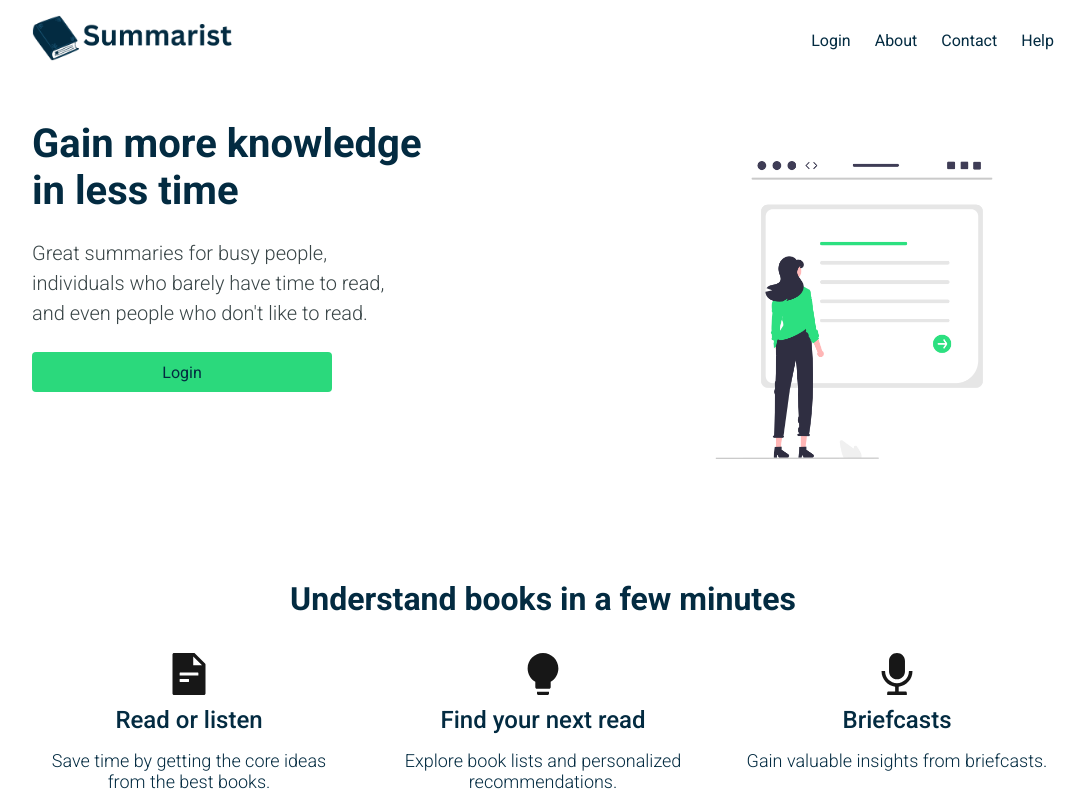
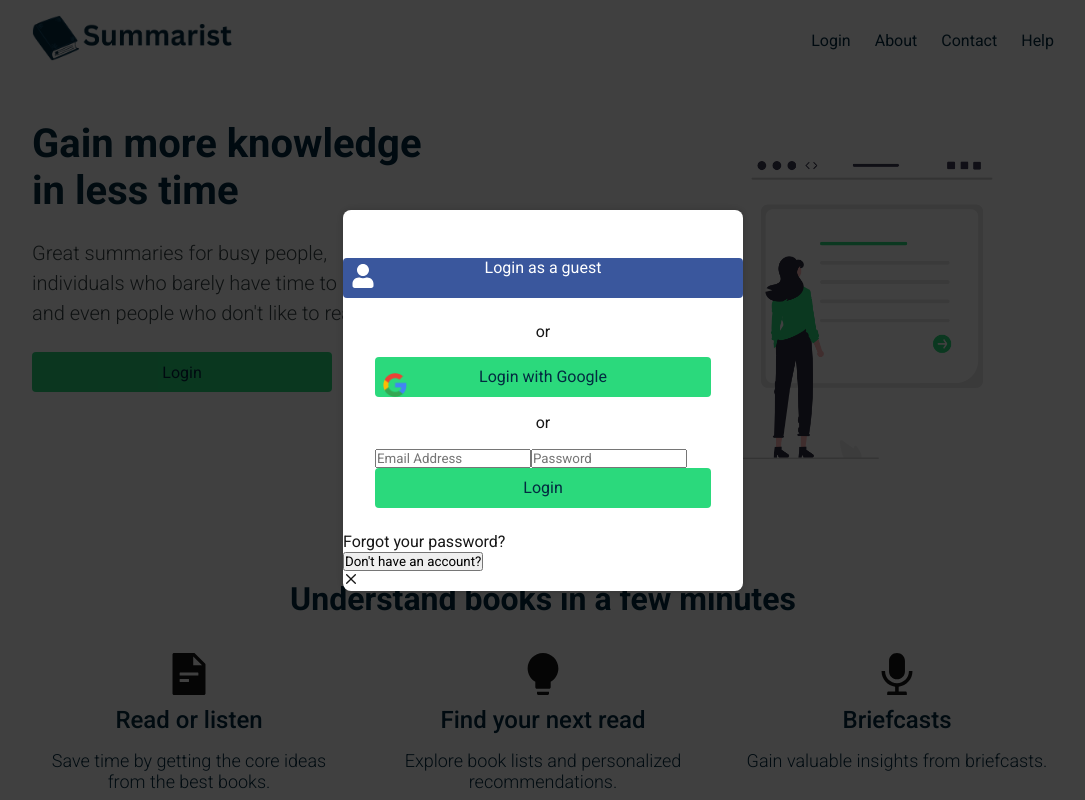
Before and after one commit to MarleMGN/advanced-virtual-internship, a Next.js app: page / in a window 1280 px wide. Shown: the top 800 px of the page, without its empty margins (97-1182 px from the left). Built offline with nearby package versions, Linux system fonts and the light colour scheme.

Commit message:
authenticator

```diff
--- a/src/app/page.tsx
+++ b/src/app/page.tsx
@@ -1,5 +1,6 @@
 import Image from "next/image";
 import styles from "./page.module.css";
+import Authentication from "@/components/authentication"
 import Landing from "@/components/landing"
 import Features from "@/components/features"
 import Reviews from "@/components/reviews"
@@ -8,6 +9,7 @@ import Numbers from "@/components/numbers"
 export default function Home() {
   return (
     <div>
+      <Authentication />
       <Landing />
       <Features />
       <Reviews />
--- /dev/null
+++ b/src/components/authentication.css
@@ -0,0 +1,88 @@
+.auth__wrapper {
+    position: fixed;
+    top: 0;
+    left: 0;
+    height: 100%;
+    background-color: rgba(0, 0, 0, .75);
+    display: flex;
+    justify-content: center;
+    align-items: center;
+    flex-direction: column;
+}
+
+.auth {
+    position: relative;
+    max-width: 400px;
+    background-color: #fff;
+    border-radius: 8px;
+    box-shadow: 0 0 10px rgba(0, 0, 0, 0.2);
+}
+
+.auth, .auth__wrapper {
+    width: 100%;
+    z-index: 9999;
+}
+
+.auth__content {
+    padding: 48px 32px 24px;
+    display: flex;
+    flex-direction: column;
+    align-items: center;
+}
+
+.auth__title {
+    text-align: center;
+    font-size: 20px;
+    margin-bottom: 24px;
+    font-weight: 700;
+    color: #032b41;
+}
+
+.guest__btn--wrapper {
+    background-color: #3a579d;
+    border-radius: 4px;
+    width: 100%;
+}
+
+.btn.guest__btn--wrapper {
+    position: absolute;
+    display: flex;
+    background-color: #3a579d;
+    color: #fff;
+    justify-content: center;
+}
+
+.google__icon--mask {
+    display: flex;
+    align-items: center;
+    justify-content: center;
+    width: 36px;
+    height: 36px;
+    border-radius: 4px;
+    position: absolute;
+    left: 2px;
+}
+
+.google__icon--mask img {
+    height: 24px;
+    width: 24px;
+}
+
+.google__btn--wrapper {
+    position: relative;
+}
+
+.guest__icon--mask {
+    background-color: transparent;
+}
+
+.guest__icon--mask svg {
+    width: 24px;
+    height: 24px;
+}
+
+.auth__separator {
+    margin: 16px 0;
+    display: flex;
+    align-items: center;
+}
--- /dev/null
+++ b/src/components/authentication.tsx
@@ -0,0 +1,48 @@
+import React from 'react'
+import './authentication.css'
+
+const authentication = () => {
+  return (
+    <>
+        <div className="auth__wrapper">
+            <div className="auth">
+                <div className="auth__content">
+                    <div className="auth__title">Log in to Summarist</div>
+                    <button className="btn guest__btn--wrapper">
+                        <figure className="google__icon--mask guest__icon--mask">
+                            <svg stroke="currentColor" fill="currentColor" strokeWidth="0" viewBox="0 0 448 512" height="1em" width="1em" xmlns="http://www.w3.org/2000/svg"><path d="M224 256c70.7 0 128-57.3 128-128S294.7 0 224 0 96 57.3 96 128s57.3 128 128 128zm89.6 32h-16.7c-22.2 10.2-46.9 16-72.9 16s-50.6-5.8-72.9-16h-16.7C60.2 288 0 348.2 0 422.4V464c0 26.5 21.5 48 48 48h352c26.5 0 48-21.5 48-48v-41.6c0-74.2-60.2-134.4-134.4-134.4z"></path></svg>
+                        </figure>
+                        <div>Login as a guest</div>
+                    </button>
+                    <div className="auth__separator">
+                        <span className="auth__seperator--text">or</span>
+                    </div>
+                    <button className="btn google__btn--wrapper">
+                        <figure className="google__icon--mask">
+                            <img src="/google.png" alt="google" />
+                        </figure>
+                        <div>Login with Google</div>
+                    </button>
+                    <div className="auth__separator">
+                        <span className="auth__seperator--text">or</span>
+                    </div>
+                    <form action="" className="auth__main--form">
+                        <input type="text" className="auth__main--input" placeholder="Email Address" />
+                        <input type="password" className="auth__main--input" placeholder="Password" />
+                        <button className="btn">
+                            <span>Login</span>
+                        </button>
+                    </form>
+                </div>
+                <div className="auth__forgot--password">Forgot your password?</div>
+                <button className="auth__switch--btn">Don't have an account?</button>
+                <div className="auth__close--btn">
+                    <svg stroke="currentColor" fill="none" strokeWidth="0" viewBox="0 0 24 24" height="1em" width="1em" xmlns="http://www.w3.org/2000/svg"><path d="M6.2253 4.81108C5.83477 4.42056 5.20161 4.42056 4.81108 4.81108C4.42056 5.20161 4.42056 5.83477 4.81108 6.2253L10.5858 12L4.81114 17.7747C4.42062 18.1652 4.42062 18.7984 4.81114 19.1889C5.20167 19.5794 5.83483 19.5794 6.22535 19.1889L12 13.4142L17.7747 19.1889C18.1652 19.5794 18.7984 19.5794 19.1889 19.1889C19.5794 18.7984 19.5794 18.1652 19.1889 17.7747L13.4142 12L19.189 6.2253C19.5795 5.83477 19.5795 5.20161 19.189 4.81108C18.7985 4.42056 18.1653 4.42056 17.7748 4.81108L12 10.5858L6.2253 4.81108Z" fill="currentColor"></path></svg>
+                </div>
+            </div>
+        </div>
+    </>
+  )
+}
+
+export default authentication
```
